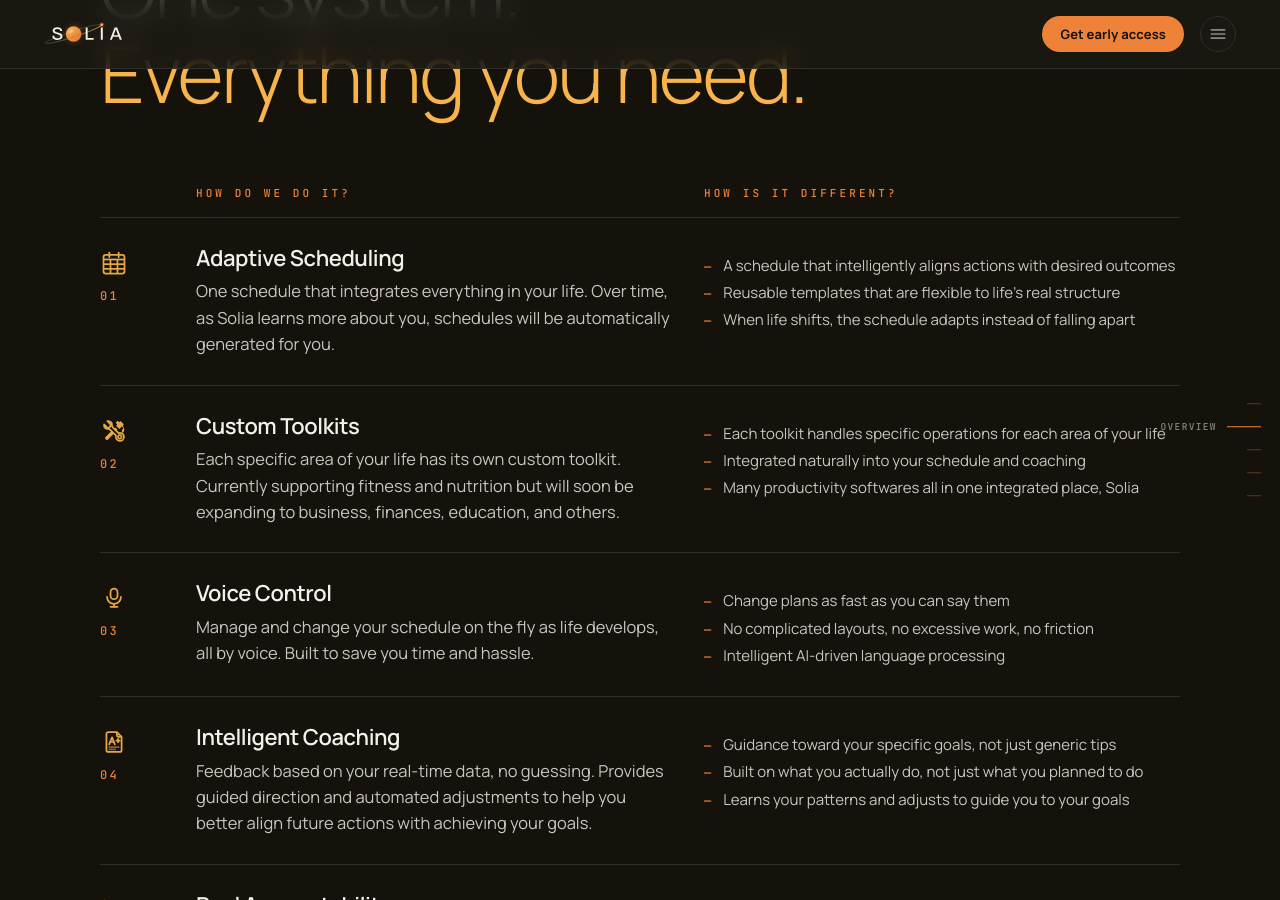
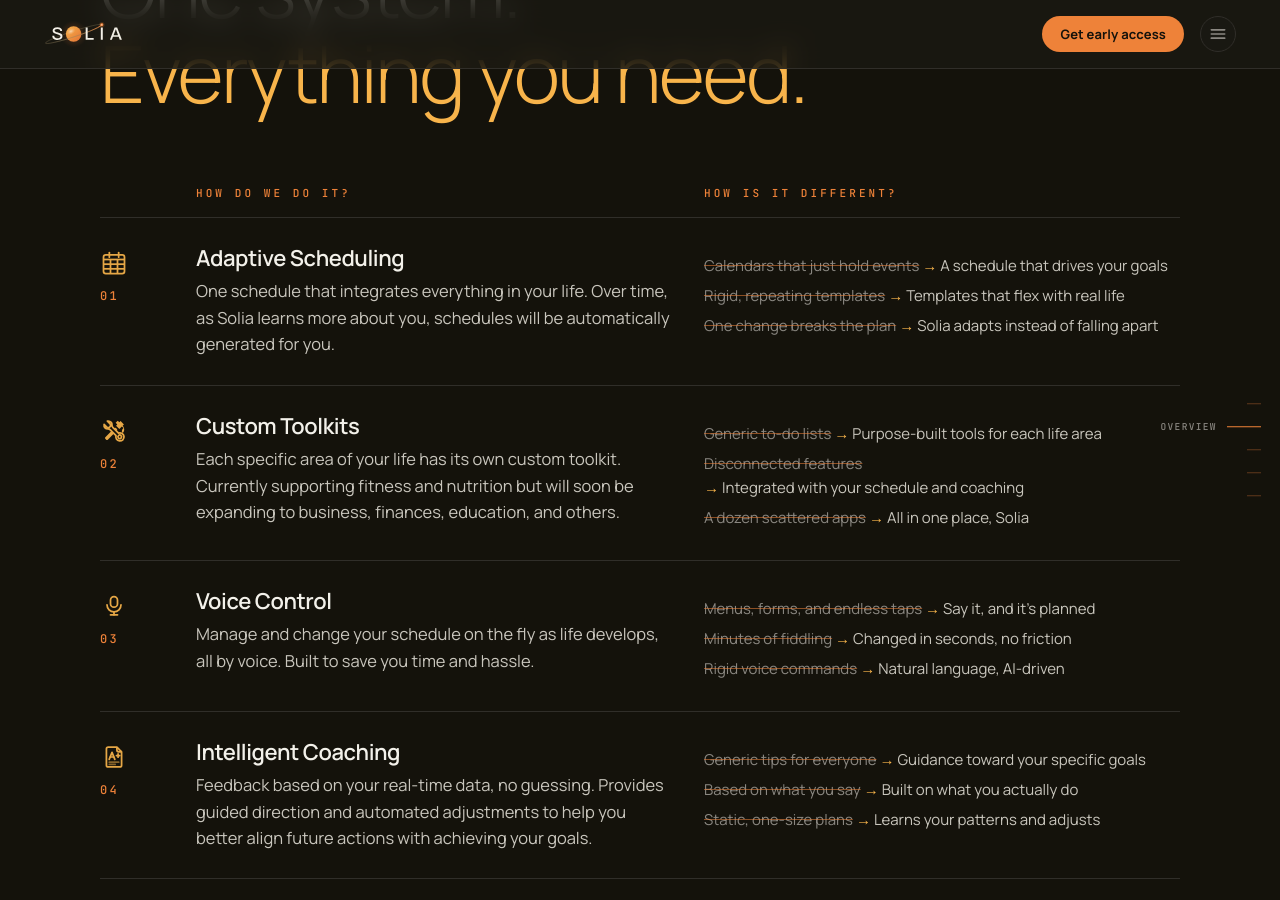
Before and after one commit to Solia-SaaS/Solia-Site, a Jekyll site: the page built from index.html, in a window 1280 px wide and 900 px high, scrolled down 2228 px. Built offline with Jekyll 4.4.1, drawn with Linux system fonts in a browser that asks for light colours; some of the changed text lies outside the part shown.

Commit message:
How is it different: them-vs-us comparison pairs
Each bullet is now a contrast: the old way in muted strikethrough, a
gold arrow, then what Solia does. Phrases wrap as units so pairs stack
cleanly on mobile.

Co-Authored-By: Claude Fable 5 <noreply@anthropic.com>

```diff
--- a/assets/css/landing.css
+++ b/assets/css/landing.css
@@ -414,18 +414,26 @@ main.landing {
 }
 .how-diff li:first-child { padding-top: 0; }
 .how-diff li {
-  display: flex;
-  gap: 12px;
-  align-items: baseline;
   margin: 0;
-  padding: 2px 0;
-  font: 400 clamp(13.5px, 1.25vw, 15px)/1.55 Manrope, sans-serif;
+  padding: 3px 0;
+  font: 400 clamp(13.5px, 1.25vw, 15px)/1.6 Manrope, sans-serif;
   color: var(--ink-soft);
 }
-.how-diff li::before {
-  content: "—";
-  color: var(--accent);
-  font: 500 12px/1 "JetBrains Mono", monospace;
+/* them → us comparison pair: the old way struck through, Solia's way after
+   a gold arrow; each phrase wraps as one unit so pairs stack cleanly on
+   narrow screens */
+.vs-them {
+  display: inline-block;
+  color: var(--muted);
+  text-decoration: line-through;
+  text-decoration-color: color-mix(in srgb, var(--accent) 55%, transparent);
+  text-decoration-thickness: 1px;
+}
+.vs-us { display: inline-block; color: var(--ink-soft); }
+.vs-us::before {
+  content: "→ ";
+  color: var(--gold);
+  font-weight: 600;
 }
 .how-num {
   display: flex;
--- a/index.html
+++ b/index.html
@@ -317,9 +317,9 @@ description: Solia is a Life Operating System designed to align your actions wit
                learns more about you, schedules will be automatically generated for you.</p>
           </div>
           <ul class="how-diff">
-            <li>A schedule that intelligently aligns actions with desired outcomes</li>
-            <li>Reusable templates that are flexible to life's real structure</li>
-            <li>When life shifts, the schedule adapts instead of falling apart</li>
+            <li><span class="vs-them">Calendars that just hold events</span> <span class="vs-us">A schedule that drives your goals</span></li>
+            <li><span class="vs-them">Rigid, repeating templates</span> <span class="vs-us">Templates that flex with real life</span></li>
+            <li><span class="vs-them">One change breaks the plan</span> <span class="vs-us">Solia adapts instead of falling apart</span></li>
           </ul>
         </div>
         <div class="how-row" data-reveal>
@@ -331,9 +331,9 @@ description: Solia is a Life Operating System designed to align your actions wit
                finances, education, and others.</p>
           </div>
           <ul class="how-diff">
-            <li>Each toolkit handles specific operations for each area of your life</li>
-            <li>Integrated naturally into your schedule and coaching</li>
-            <li>Many productivity softwares all in one integrated place, Solia</li>
+            <li><span class="vs-them">Generic to-do lists</span> <span class="vs-us">Purpose-built tools for each life area</span></li>
+            <li><span class="vs-them">Disconnected features</span> <span class="vs-us">Integrated with your schedule and coaching</span></li>
+            <li><span class="vs-them">A dozen scattered apps</span> <span class="vs-us">All in one place, Solia</span></li>
           </ul>
         </div>
         <div class="how-row" data-reveal>
@@ -344,9 +344,9 @@ description: Solia is a Life Operating System designed to align your actions wit
                voice. Built to save you time and hassle.</p>
           </div>
           <ul class="how-diff">
-            <li>Change plans as fast as you can say them</li>
-            <li>No complicated layouts, no excessive work, no friction</li>
-            <li>Intelligent AI-driven language processing</li>
+            <li><span class="vs-them">Menus, forms, and endless taps</span> <span class="vs-us">Say it, and it's planned</span></li>
+            <li><span class="vs-them">Minutes of fiddling</span> <span class="vs-us">Changed in seconds, no friction</span></li>
+            <li><span class="vs-them">Rigid voice commands</span> <span class="vs-us">Natural language, AI-driven</span></li>
           </ul>
         </div>
         <div class="how-row" data-reveal>
@@ -358,9 +358,9 @@ description: Solia is a Life Operating System designed to align your actions wit
                actions with achieving your goals.</p>
           </div>
           <ul class="how-diff">
-            <li>Guidance toward your specific goals, not just generic tips</li>
-            <li>Built on what you actually do, not just what you planned to do</li>
-            <li>Learns your patterns and adjusts to guide you to your goals</li>
+            <li><span class="vs-them">Generic tips for everyone</span> <span class="vs-us">Guidance toward your specific goals</span></li>
+            <li><span class="vs-them">Based on what you say</span> <span class="vs-us">Built on what you actually do</span></li>
+            <li><span class="vs-them">Static, one-size plans</span> <span class="vs-us">Learns your patterns and adjusts</span></li>
           </ul>
         </div>
         <div class="how-row" data-reveal>
@@ -372,9 +372,9 @@ description: Solia is a Life Operating System designed to align your actions wit
                required to achieve your goals.</p>
           </div>
           <ul class="how-diff">
-            <li>Daily reports that tell the truth: your day vs. your plan</li>
-            <li>Check-ins that never let your plans quietly slip away</li>
-            <li>A clear, honest path from who you are to who you are becoming</li>
+            <li><span class="vs-them">Days that go unexamined</span> <span class="vs-us">Daily reports: your day vs. your plan</span></li>
+            <li><span class="vs-them">Plans quietly slip away</span> <span class="vs-us">Check-ins that never let them</span></li>
+            <li><span class="vs-them">No one holds the line</span> <span class="vs-us">A clear path to who you're becoming</span></li>
           </ul>
         </div>
         <div class="how-row" data-reveal>
@@ -385,9 +385,9 @@ description: Solia is a Life Operating System designed to align your actions wit
                The first ever real life ranked ladder.</p>
           </div>
           <ul class="how-diff">
-            <li>A ranked ladder for self-improvement and successful life metrics</li>
-            <li>Ranks earned from real progress, consistency, and results</li>
-            <li>Competition that pushes you, with honest feedback on your life</li>
+            <li><span class="vs-them">Streak counters and gimmicks</span> <span class="vs-us">Ranks from real progress and results</span></li>
+            <li><span class="vs-them">Games built to addict you</span> <span class="vs-us">Competition that pushes you</span></li>
+            <li><span class="vs-them">Leaderboards for one hobby</span> <span class="vs-us">A ranked ladder for life itself</span></li>
           </ul>
         </div>
         <div class="how-row" data-reveal>
@@ -399,9 +399,9 @@ description: Solia is a Life Operating System designed to align your actions wit
                your time.</p>
           </div>
           <ul class="how-diff">
-            <li>Share the life you're actually living, in real time</li>
-            <li>A feed of people building, not performing for attention</li>
-            <li>Connections built on shared goals, not surface-level validation</li>
+            <li><span class="vs-them">Polished highlight reels</span> <span class="vs-us">The life you're actually living</span></li>
+            <li><span class="vs-them">Performing for attention</span> <span class="vs-us">A feed of people building</span></li>
+            <li><span class="vs-them">Vanity metrics</span> <span class="vs-us">Connections built on shared goals</span></li>
           </ul>
         </div>
       </div>
```
